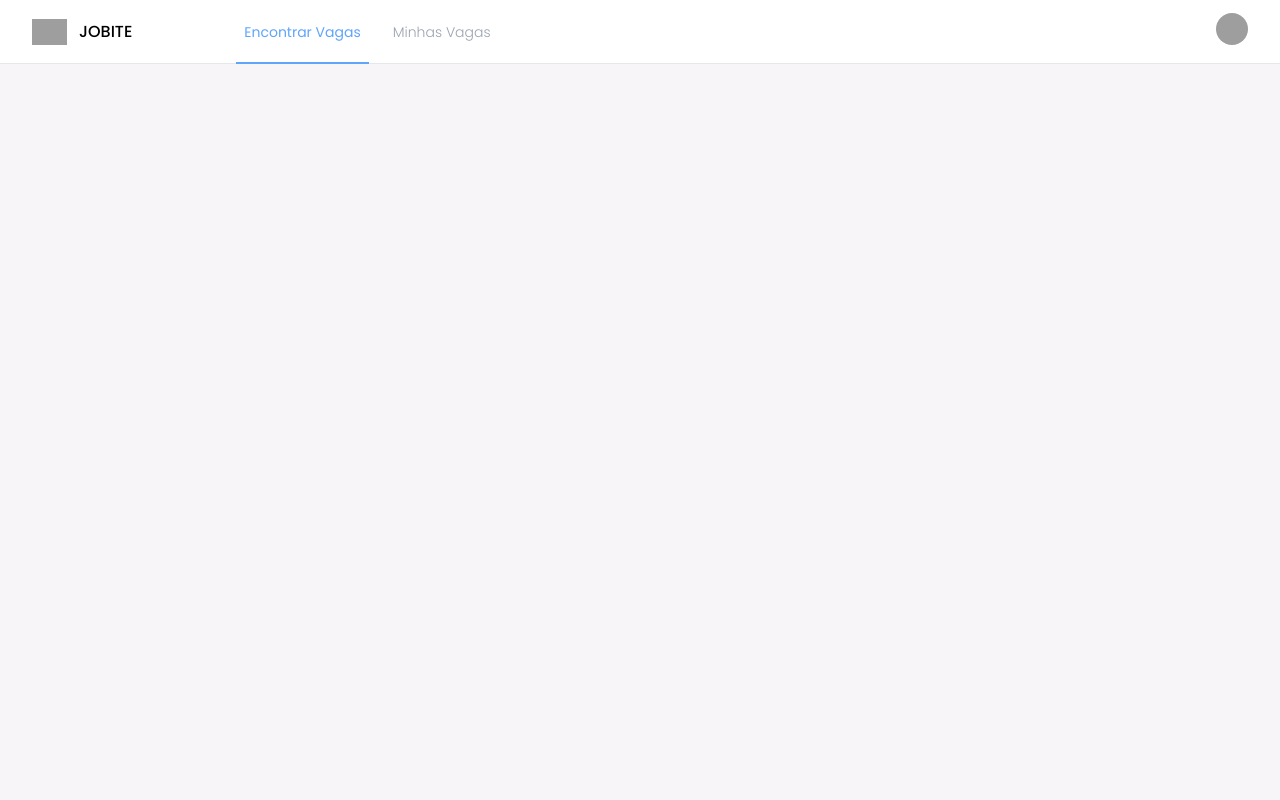
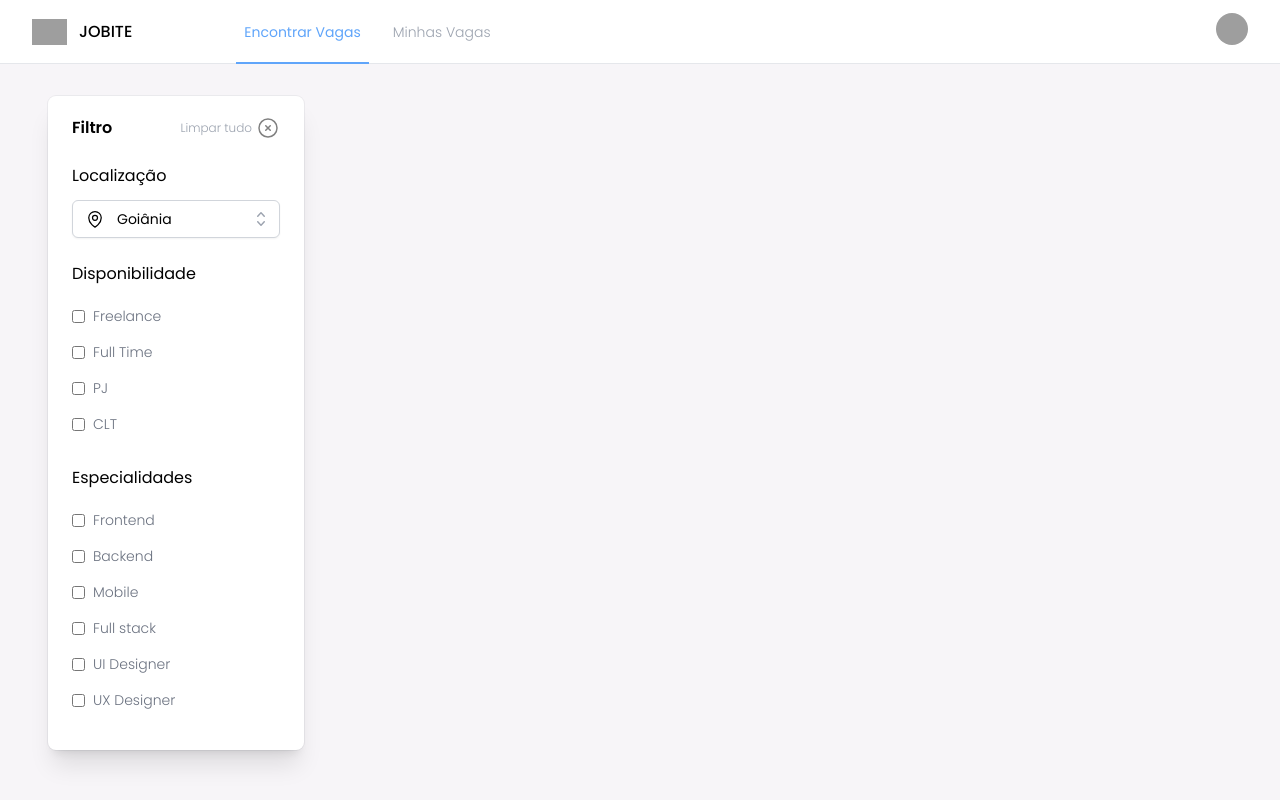
Before and after one commit to startup-of-zero-reais/legendary-invention, a Next.js app: page / in a window 1280 px wide. Built offline with nearby package versions, Linux system fonts and the light colour scheme; grey boxes are pictures that could not be loaded.

Commit message:
feat: create a main content and adding a filter sidebar

```diff
--- a/src/pages/index.tsx
+++ b/src/pages/index.tsx
@@ -1,5 +1,6 @@
 import Head from "next/head";
-import Navbar from "@/components/Navbar";
+import { Navbar, SelectMenu, Checkbox } from "@/components";
+import { XCircleIcon } from "@heroicons/react/24/outline";
 
 export default function Home() {
   return (
@@ -11,6 +12,72 @@ export default function Home() {
         <link rel="icon" href="/favicon.ico" />
       </Head>
       <Navbar />
+      <main className="mx-12 my-8 ">
+        <div className="flex flex-col w-64 bg-white px-6 pt-5 pb-8 shadow-xl ring-1 ring-gray-900/5 sm:rounded-lg">
+          <div className="flex flex-1 justify-between items-center">
+            <h6 className="font-semibold">Filtro</h6>
+            <div className="flex flex-row justify-center items-center">
+              <p className="font-light text-xs text-gray-400 mr-1">
+                Limpar tudo
+              </p>
+              <XCircleIcon
+                color="gray"
+                className="block h-6 w-6 hover:cursor-pointer"
+                aria-hidden="true"
+                onClick={() => console.log("calling clear all")}
+              />
+            </div>
+          </div>
+          <div className="mt-6">
+            <h6 className="mb-3">Localização</h6>
+            <SelectMenu
+              cities={cities}
+              onChangeSelect={(item) => console.log("calling item", item)}
+            />
+          </div>
+
+          <div className="flex flex-col mt-6">
+            <h6 className="mb-3">Disponibilidade</h6>
+            <Checkbox value={"Freelance"} />
+            <Checkbox value={"Full Time"} />
+            <Checkbox value={"PJ"} />
+            <Checkbox value={"CLT"} />
+          </div>
+
+          <div className="flex flex-col mt-6">
+            <h6 className="mb-3">Especialidades</h6>
+            <Checkbox value={"Frontend"} />
+            <Checkbox value={"Backend"} />
+            <Checkbox value={"Mobile"} />
+            <Checkbox value={"Full stack"} />
+            <Checkbox value={"UI Designer"} />
+            <Checkbox value={"UX Designer"} />
+          </div>
+        </div>
+      </main>
     </>
   );
 }
+
+const cities = [
+  {
+    id: "any_id_1",
+    name: "Goiânia",
+  },
+  {
+    id: "any_id_2",
+    name: "São Paulo",
+  },
+  {
+    id: "any_id_3",
+    name: "Rio de Janeiro",
+  },
+  {
+    id: "any_id_4",
+    name: "Florianópolis",
+  },
+  {
+    id: "any_id_5",
+    name: "Chapecó",
+  },
+];
```
